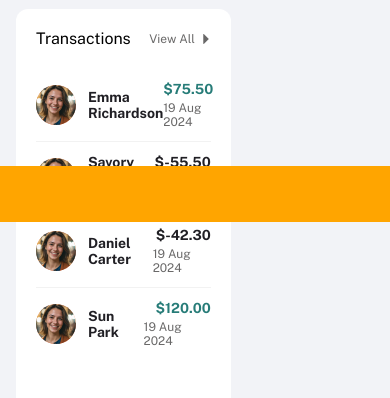
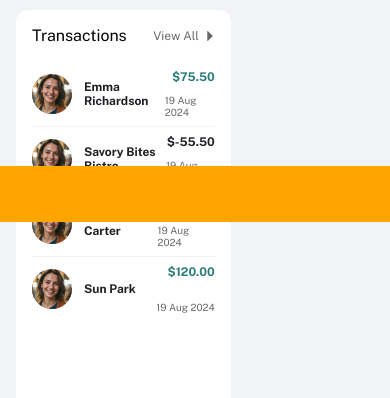
Before and after one commit to kwe92/personal-finance-app, a React (Create React App) app: page /home/Overview in a window 390 px wide. Shown: the part 622-1020 px from the top of the page. Built offline with nearby package versions, Linux system fonts and the light colour scheme.

Commit message:
refact: added ids to elements for styling and removed inline css

```diff
--- a/src/features/overview/components/css/overview_transactions_section.css
+++ b/src/features/overview/components/css/overview_transactions_section.css
@@ -4,7 +4,7 @@
     width: 100%;
     height: 100%;
     background-color: white;
-    padding: 1.25rem;
+    padding: 24px;
     border-radius: 12px;
     gap: 1rem;
 }
@@ -17,19 +17,12 @@
     height: 48px;
 }
 
-
 .overview-transaction-divider{
     width: 100%;
     height: 1px;
     background-color: #F2F2F2;
     /* margin: 20px 0 20px 0; */
 
-}
-
-@media(max-height:930px){
-    .overview-transaction-section-main-container{
-        gap:0.75rem;
-    }
 }
 
 .overview-transaction-list-tile #otlt-left-side{
@@ -43,7 +36,6 @@
     flex-direction: column;
     justify-content: space-between;
     align-items: end;
-    font-size: 14px;
     height: 100%;
 }
 
@@ -53,7 +45,36 @@
     color: #201F24;
 }
 
-/* #otlt-right-side p {
+#otlt-right-side #amount{
     font-size: 14px;
     font-weight: bold;
-} */
+}
+
+#otlt-right-side #date{
+    font-size: 12px;
+}
+
+@media (max-width: 600px){
+    #otlt-left-side p {
+        font-size: 12px;
+    }
+
+    #otlt-right-side #amount{
+        font-size: 12px;
+    }
+    #otlt-right-side #date{
+        font-size: 10px;
+    }
+}
+
+@media(max-width:1200px){
+    .overview-transaction-section-main-container{
+        padding:16px;
+    }
+}
+
+@media(max-width: 1440px){
+    .overview-transaction-section-main-container{
+        gap:0.5rem;
+    }
+}
--- a/src/features/overview/components/overview_transactions_section.tsx
+++ b/src/features/overview/components/overview_transactions_section.tsx
@@ -8,7 +8,7 @@ import OverviewSectionHeader from "./overview_section_header";
 import AvatarImage from "../../shared/components/avatar_image";
 import { useEffect, useState } from "react";
 
-// TODO: maybe use flex boxes to evenly distribute the elements within the transactions section
+//!! TODO: maybe use flex boxs to evenly distribute the elements within the transactions section
 
 const OverviewTransactionsSection = (): JSX.Element => {
   const { windowWidth, windowHeight } = useWindowSize();
@@ -68,7 +68,7 @@ const OverviewTransactionListTile = ({
         <AvatarImage image={emmaAvatar} />
 
         {/* transaction name */}
-        <p>{transaction?.name ?? "Unknown"}</p>
+        <p id="entity">{transaction?.name ?? "Unknown"}</p>
       </div>
 
       {/* right side */}
@@ -76,18 +76,18 @@ const OverviewTransactionListTile = ({
       <div id="otlt-right-side">
         {/* TODO: dynamically cahnge color based on if the value is possitive or negative */}
         <p
+          id="amount"
           style={{
             color: `${
               isPositive(transaction?.amount ?? 0.0) ? "#277C78" : "#201F24"
             }`,
-            fontSize: "14px",
-            fontWeight: "bold",
           }}
         >
-          {/* +$75.50 */}
           {`$${transaction?.amount.toFixed(2) ?? 0.0}`}
         </p>
-        <p style={{ fontSize: "12px", color: "#696868" }}>19 Aug 2024</p>
+        <p id="date" style={{ color: "#696868" }}>
+          19 Aug 2024
+        </p>
       </div>
     </div>
   );
```
